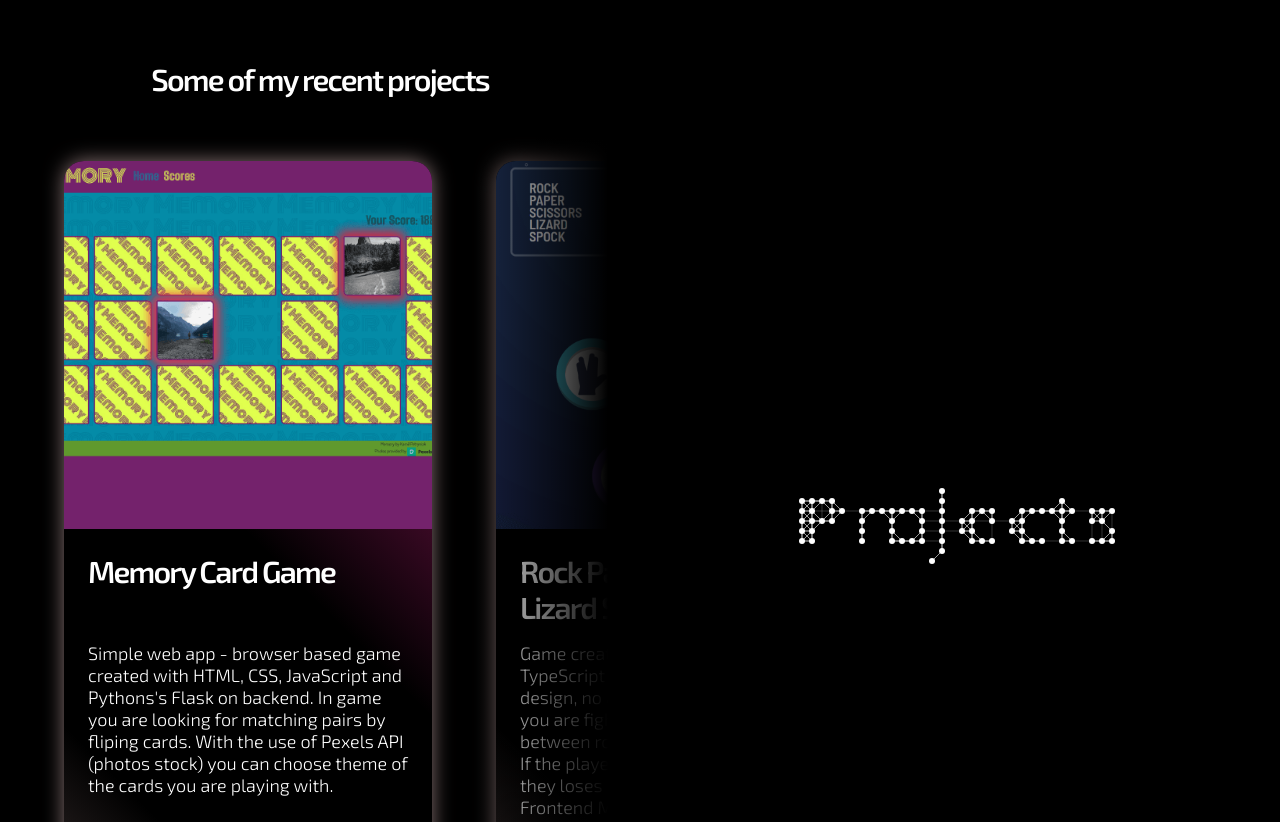
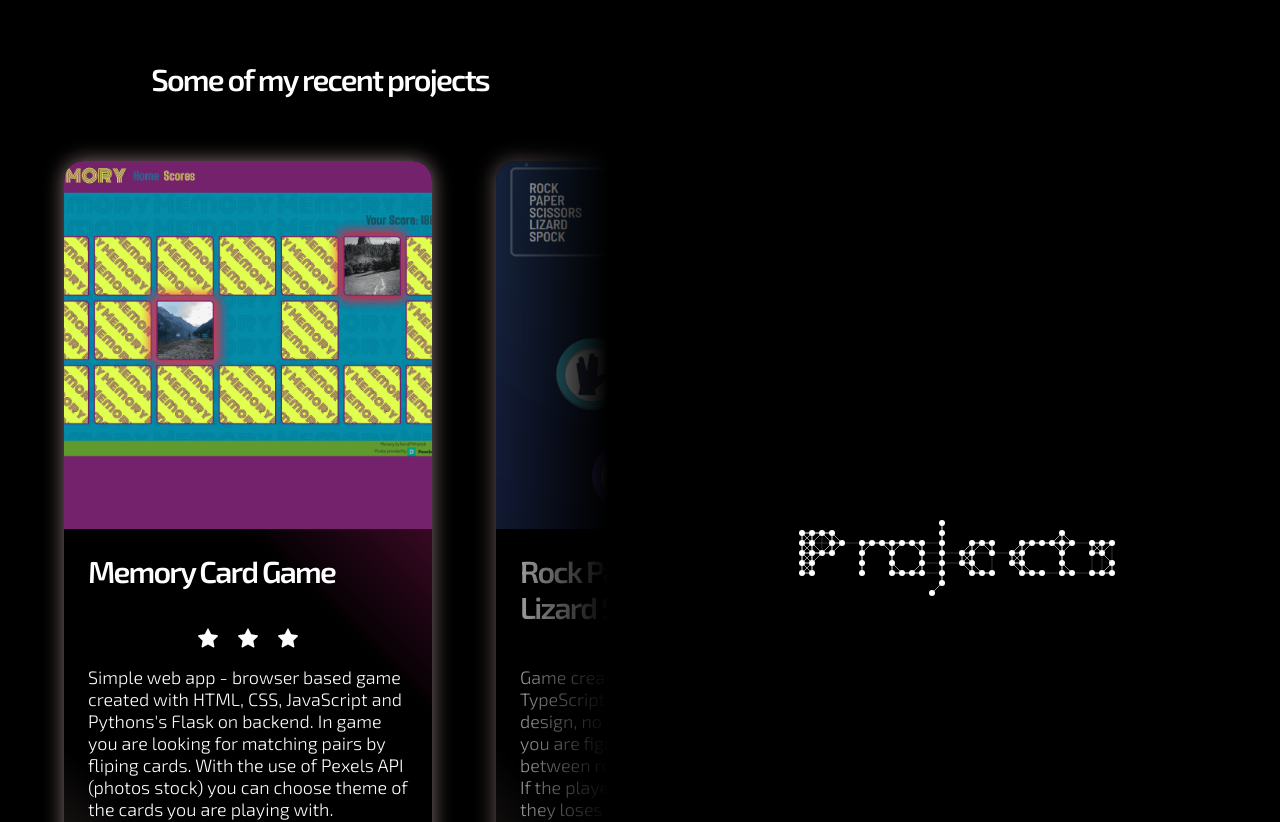
Before and after one commit to szalashaska/my-homepage, a React (Create React App) app: page / in a window 1280 px wide. Shown: the part 1800-2622 px from the top of the page. Built offline with nearby package versions, Linux system fonts and the light colour scheme.

Commit message:
Added rating for projects

```diff
--- a/src/components/Card.jsx
+++ b/src/components/Card.jsx
@@ -2,6 +2,7 @@ import styled from "styled-components";
 import { Heading2, LinkStyled, Paragraph } from "../GlobalStyles";
 import { ReactComponent as Github } from "../assets/github.svg";
 import { ReactComponent as Arrow } from "../assets/arrow-right.svg";
+import { ReactComponent as Star } from "../assets/star.svg";
 
 const Icon = styled.svg`
   fill: var(--font-clr);
@@ -17,6 +18,14 @@ const GithubIco = styled(Github)``;
 
 const ArrowIco = styled(Arrow)`
   height: 24px;
+`;
+
+const StarIco = styled(Star)`
+  margin-inline: 0;
+  height: 18px;
+  @media screen and (min-width: 450px) {
+    height: 24px;
+  }
 `;
 
 const CardStyled = styled.div`
@@ -48,6 +57,19 @@ const TextWrapper = styled.div`
   }
 `;
 
+const StarsWrapper = styled.div`
+  margin-top: 0.5rem;
+  width: 100%;
+  display: flex;
+  justify-content: center;
+  align-items: center;
+  margin-bottom: 1rem;
+  gap: 1rem;
+  @media screen and (min-width: 450px) {
+    margin-top: 0rem;
+  }
+`;
+
 const Image = styled.img`
   width: 100%;
   aspect-ratio: 1/1;
@@ -55,7 +77,8 @@ const Image = styled.img`
 `;
 
 const Heading = styled(Heading2)`
-  margin-block: 1rem;
+  margin-top: 1rem;
+  margin-bottom: 0;
   @media screen and (min-width: 450px) {
     min-height: 2.4em;
   }
@@ -91,12 +114,19 @@ const Link = styled(LinkStyled)`
   }
 `;
 
-const Card = ({ img, heading, text, link, github }) => {
+const Card = ({ cardData }) => {
+  const { img, heading, text, link, github, rank } = cardData;
+
   return (
     <CardStyled>
       <Image src={img} alt="Project picture" />
       <TextWrapper>
         <Heading>{heading}</Heading>
+        <StarsWrapper>
+          {[...Array(rank)].map((item, index) => (
+            <Icon as={StarIco} key={`${item}-${index}`} />
+          ))}
+        </StarsWrapper>
         <Description>{text}</Description>
         <LinkContainer>
           {link && (
--- a/src/components/Projects.jsx
+++ b/src/components/Projects.jsx
@@ -43,14 +43,7 @@ const Projects = () => {
         <Carusel displayOption={caruselWidth < 500 ? 0 : 1}>
           {projectCards.map((card) => (
             <CaruselItem key={card.id}>
-              <Card
-                key={card.id}
-                img={card.img}
-                heading={card.heading}
-                text={card.text}
-                link={card.link}
-                github={card.github}
-              />
+              <Card key={card.id} cardData={card} />
             </CaruselItem>
           ))}
         </Carusel>
--- a/src/helpers/cardsData.js
+++ b/src/helpers/cardsData.js
@@ -3,11 +3,13 @@ import memory from "../assets/memory.PNG";
 import rockpaper from "../assets/rock-paper.PNG";
 import music from "../assets/music.PNG";
 import task from "../assets/task.PNG";
+import countries from "../assets/countries.PNG";
 
 export const projectCards = [
   {
     id: 1,
     img: verical,
+    rank: 3,
     heading: "My Vertical World",
     text: `Browser based platform for climbers created with Django on the backend and React on the frontend.
        With use of Canvas API you can draw climbing route path on the wall image and than add its location on map provided by OpenLayers API.
@@ -18,6 +20,7 @@ export const projectCards = [
   {
     id: 2,
     img: memory,
+    rank: 3,
     heading: "Memory Card Game",
     text: `Simple web app - browser based game created with HTML, CSS, JavaScript and Pythons's Flask on backend.
        In game you are looking for matching pairs by fliping cards. With the use of Pexels API (photos stock) you can choose theme of the cards you are playing with.`,
@@ -28,6 +31,7 @@ export const projectCards = [
   {
     id: 3,
     img: rockpaper,
+    rank: 2,
     heading: "Rock Paper Scissors Lizard Spock",
     text: `Game created with React, using TypeScript and Sass. Responsive design, no animation libraries.
       In game you are fighting against AI by choosing between rock, paper, lizard and spock. If the player wins, they gain
@@ -38,6 +42,7 @@ export const projectCards = [
   {
     id: 4,
     img: music,
+    rank: 3,
     heading: "Music controller",
     text: `Music control web application created with Django on the backend and React on frontend. Integrated with Spotify API
     lets you control music in rooms that you create. Guest can vote to skip song, host can allow for votes. Styling with Material UI. `,
@@ -46,9 +51,20 @@ export const projectCards = [
   {
     id: 5,
     img: task,
+    rank: 1,
     heading: "Task Tracker",
     text: `Simple task tracking app created with React and JSON Server. Add your task and track them, delete when they are done. Make task more visible by setting
     important label when creating task or double click on existing one. Edit added task by clicking edit button.`,
     github: "https://github.com/szalashaska/rock-paper-scissors",
   },
+  {
+    id: 6,
+    img: countries,
+    rank: 1,
+    heading: "Countries API",
+    text: `Countries API with color theme switcher - created with React, using TypeScript and Sass. Simple web app that shows usage of API. User can filter countries by region and / or search by name.
+    Clicking on country lets user read detial information about it. Responsive design, mobile first. This is a solution to Frontend Mentor challenge.`,
+    link: "https://countries-api-ebon.vercel.app/",
+    github: "https://github.com/szalashaska/countries-api",
+  },
 ];
```
Also changed, not shown: src/assets/countries.PNG (added), src/assets/star.svg (added).
